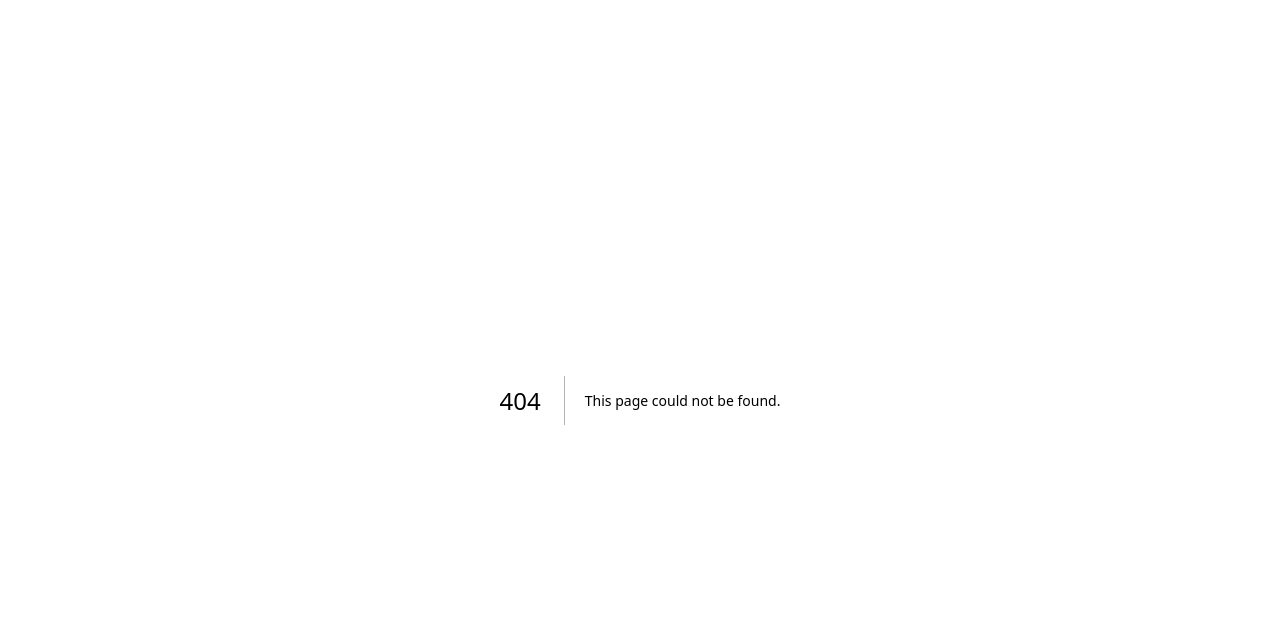
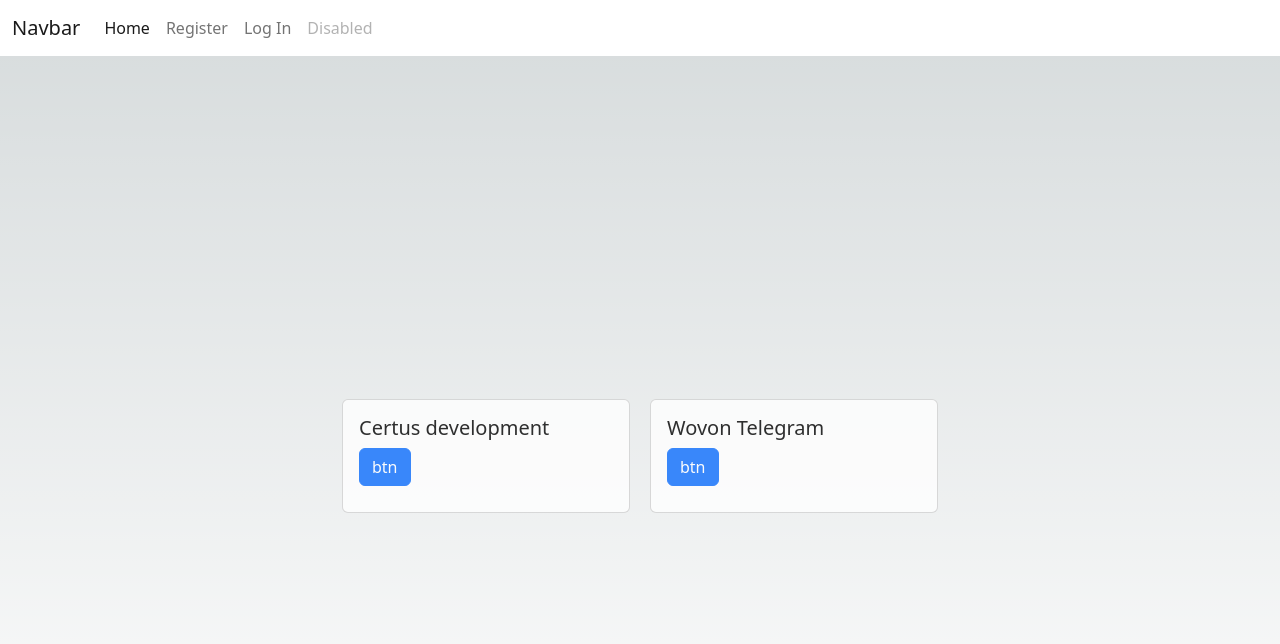
Before and after one commit to martinippo01/kanbana, a Next.js app in the folder front/: page /projects in a window 1280 px wide. Before the commit this address had no page. Shown: the top 644 px of the page. Built offline with nearby package versions, Linux system fonts and the light colour scheme.

Commit message:
UI changes

```diff
--- /dev/null
+++ b/front/pages/component/navBar.js
@@ -0,0 +1,32 @@
+
+function NavBar(){
+    return(
+        <nav className="navbar navbar-expand-lg bg-body-tertiary" style={{backgroundColor: "#ffffff"}}>
+        <div className="container-fluid">
+            <a className="navbar-brand" href="#">Navbar</a>
+            <button className="navbar-toggler" type="button" data-bs-toggle="collapse" data-bs-target="#navbarNav"
+                    aria-controls="navbarNav" aria-expanded="false" aria-label="Toggle navigation">
+                <span className="navbar-toggler-icon"></span>
+            </button>
+            <div className="collapse navbar-collapse" id="navbarNav">
+                <ul className="navbar-nav">
+                    <li className="nav-item">
+                        <a className="nav-link active" aria-current="page" href="#">Home</a>
+                    </li>
+                    <li className="nav-item">
+                        <a className="nav-link" href="/register">Register</a>
+                    </li>
+                    <li className="nav-item">
+                        <a className="nav-link" href="/login">Log In</a>
+                    </li>
+                    <li className="nav-item">
+                        <a className="nav-link disabled">Disabled</a>
+                    </li>
+                </ul>
+            </div>
+        </div>
+        </nav>
+    );
+    }
+
+    export default NavBar;
--- /dev/null
+++ b/front/pages/component/projectCard.js
@@ -0,0 +1,17 @@
+import Button from 'react-bootstrap/Button';
+import Card from 'react-bootstrap/Card';
+
+
+
+function ProjectCard(props) {
+    return (
+        <Card style={{width: '18rem', opacity: "80%", margin: '10px'}} >
+            <Card.Body>
+                <Card.Title><a style={{color: "black"}}>{props.title}</a></Card.Title>
+                <Button variant="primary" style={{marginBottom: '10px'}}>btn</Button>
+            </Card.Body>
+        </Card>
+    );
+}
+
+export default ProjectCard;
--- /dev/null
+++ b/front/pages/projects/index.js
@@ -0,0 +1,26 @@
+import Head from 'next/head'
+import Image from 'next/image'
+import { Inter } from 'next/font/google'
+import styles from '<kanbana-front>/styles/Home.module.css'
+import ProjectCard from "<kanbana-front>/pages/component/projectCard";
+import NavBar from "<kanbana-front>/pages/component/navBar";
+
+const inter = Inter({ subsets: ['latin'] })
+
+export default function Projects() {
+    return (
+        <>
+            <Head>
+                <title>My Projects</title>
+                <meta name="description" content="Generated by create next app" />
+                <meta name="viewport" content="width=device-width, initial-scale=1" />
+                <link rel="icon" href="/favicon.ico" />
+            </Head>
+            <NavBar></NavBar>
+            <main className={styles.projects}>
+                <ProjectCard title="Certus development"></ProjectCard>
+                <ProjectCard title="Wovon Telegram"></ProjectCard>
+            </main>
+        </>
+    )
+}
--- a/front/styles/Home.module.css
+++ b/front/styles/Home.module.css
@@ -2,6 +2,15 @@
   display: flex;
   flex-direction: column;
   justify-content: space-between;
+  align-items: center;
+  padding: 6rem;
+  min-height: 100vh;
+}
+
+.projects{
+  display: flex;
+  flex-direction: row;
+  justify-content: center;
   align-items: center;
   padding: 6rem;
   min-height: 100vh;
```
Also changed, not shown: front/pages/index.js (+2 -25 lines).
